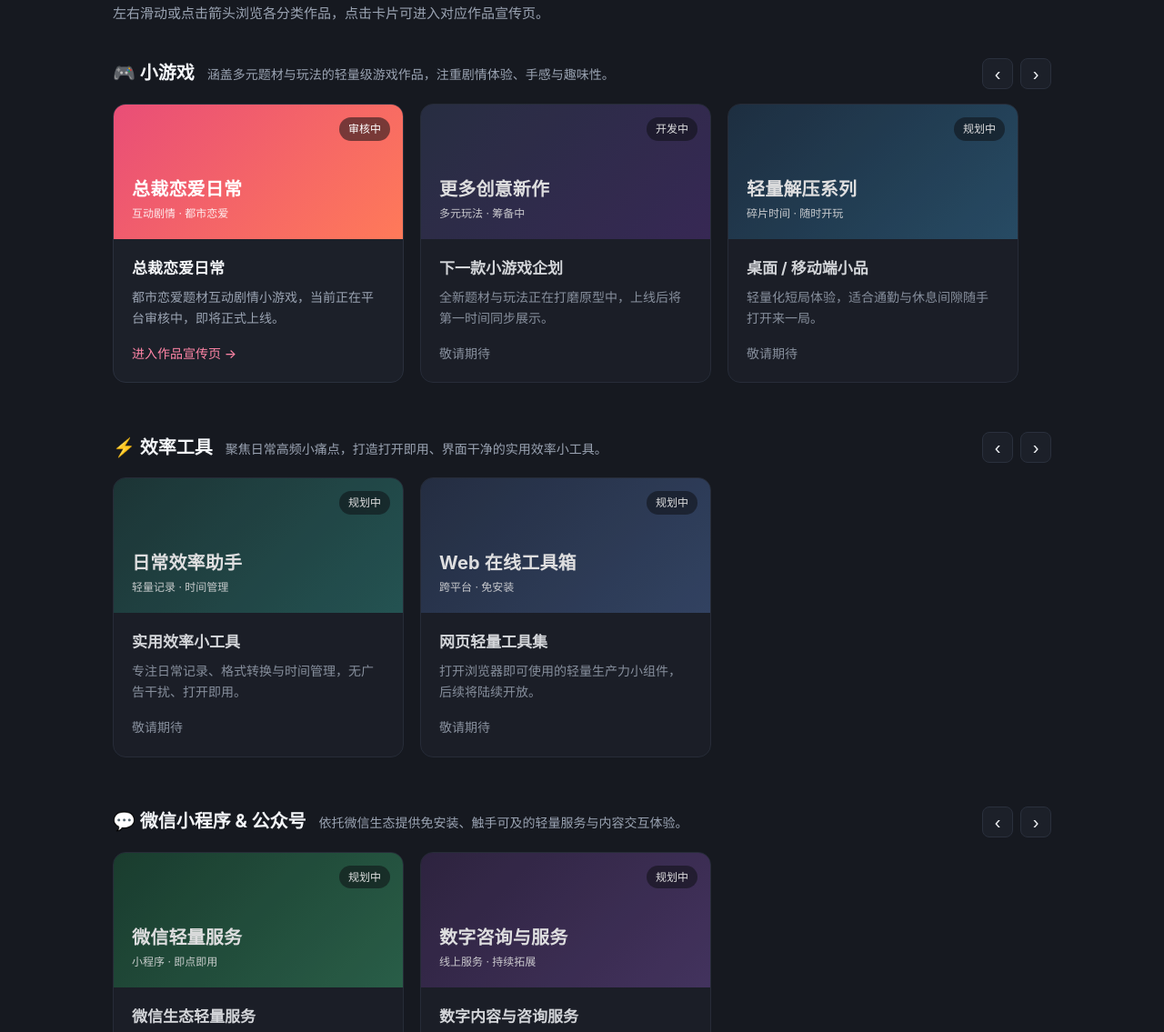
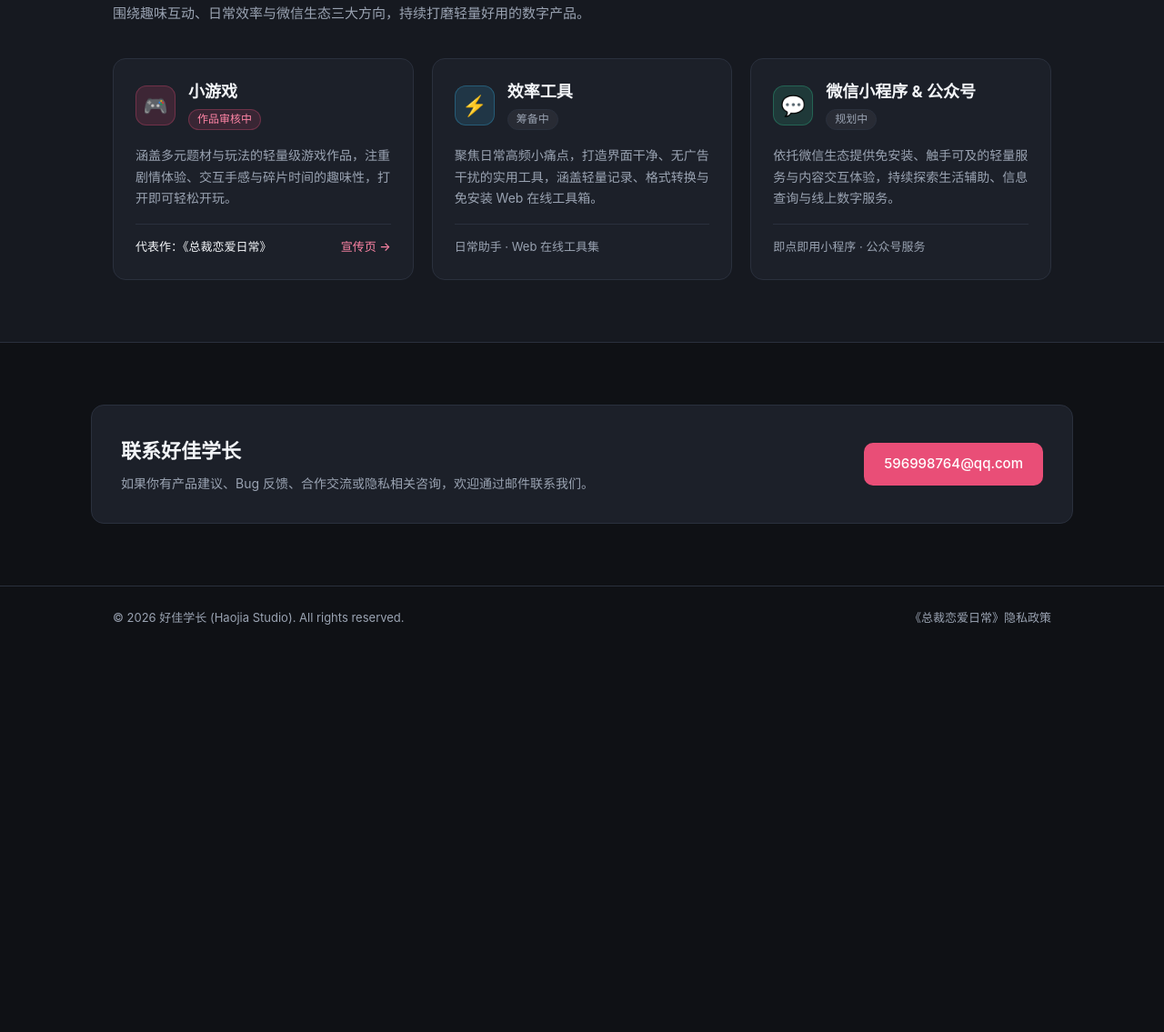
Before and after one commit to talenxie/public, a plain HTML site: page index.html in a window 1280 px wide. Shown: the part 660-1795 px from the top of the page at 91% size. After the commit the page ends 1374 px from the top, so only its background shows below. Drawn offline with Linux system fonts and the light colour scheme.

Commit message:
refactor: redesign product list into 3-column module cards

```diff
--- a/assets/style.css
+++ b/assets/style.css
@@ -190,194 +190,117 @@ a {
   font-size: 15px;
 }
 
-/* Category & Carousel */
-.category-block {
-  margin-bottom: 44px;
+/* Category Grid (3 columns in one row) */
+.category-grid {
+  display: grid;
+  grid-template-columns: repeat(3, minmax(0, 1fr));
+  gap: 20px;
 }
 
-.category-block:last-child {
-  margin-bottom: 0;
+.category-card {
+  background: var(--card);
+  border: 1px solid var(--border);
+  border-radius: var(--radius);
+  padding: 24px;
+  display: flex;
+  flex-direction: column;
+  gap: 16px;
+  transition: transform 0.2s, border-color 0.2s, box-shadow 0.2s;
 }
 
-.category-head {
+.category-card:hover {
+  transform: translateY(-3px);
+  border-color: rgba(233, 78, 119, 0.45);
+  box-shadow: 0 12px 28px rgba(0, 0, 0, 0.28);
+}
+
+.category-card-head {
+  display: flex;
+  align-items: center;
+  gap: 14px;
+}
+
+.category-icon {
+  width: 44px;
+  height: 44px;
+  border-radius: 12px;
+  display: grid;
+  place-items: center;
+  font-size: 22px;
+  flex-shrink: 0;
+}
+
+.icon-game {
+  background: rgba(233, 78, 119, 0.16);
+  border: 1px solid rgba(233, 78, 119, 0.3);
+}
+
+.icon-tool {
+  background: rgba(56, 189, 248, 0.14);
+  border: 1px solid rgba(56, 189, 248, 0.28);
+}
+
+.icon-wechat {
+  background: rgba(52, 211, 153, 0.14);
+  border: 1px solid rgba(52, 211, 153, 0.28);
+}
+
+.category-card-head h3 {
+  font-size: 18px;
+  line-height: 1.3;
+  margin-bottom: 4px;
+}
+
+.category-tag {
+  display: inline-block;
+  font-size: 12px;
+  line-height: 1.2;
+  padding: 3px 9px;
+  border-radius: 999px;
+  color: var(--muted);
+  background: rgba(255, 255, 255, 0.05);
+  border: 1px solid var(--border);
+}
+
+.category-tag.is-active {
+  color: #ff85a6;
+  background: rgba(233, 78, 119, 0.14);
+  border-color: rgba(233, 78, 119, 0.3);
+}
+
+.category-summary {
+  color: var(--muted);
+  font-size: 14px;
+  line-height: 1.7;
+  flex: 1;
+}
+
+.category-meta {
+  padding-top: 14px;
+  border-top: 1px solid var(--border);
+  font-size: 13px;
+}
+
+.module-link {
   display: flex;
   align-items: center;
   justify-content: space-between;
-  gap: 16px;
-  margin-bottom: 16px;
-  flex-wrap: wrap;
+  gap: 8px;
+  color: var(--text);
+  font-weight: 500;
+  transition: color 0.2s;
 }
 
-.category-title-row {
-  display: flex;
-  align-items: baseline;
-  gap: 14px;
-  flex-wrap: wrap;
-}
-
-.category-title-row h3 {
-  font-size: 20px;
+.module-link .arrow {
+  color: #ff85a6;
   white-space: nowrap;
 }
 
-.category-desc {
-  font-size: 14px;
-  color: var(--muted);
-}
-
-.carousel-controls {
-  display: flex;
-  gap: 8px;
-}
-
-.carousel-btn {
-  width: 34px;
-  height: 34px;
-  border-radius: 8px;
-  border: 1px solid var(--border);
-  background: var(--card);
-  color: var(--text);
-  font-size: 20px;
-  line-height: 1;
-  cursor: pointer;
-  display: grid;
-  place-items: center;
-  transition: border-color 0.2s, background 0.2s;
-}
-
-.carousel-btn:hover {
-  border-color: var(--accent);
-  background: #232834;
-}
-
-.carousel-track {
-  display: flex;
-  gap: 18px;
-  overflow-x: auto;
-  scroll-snap-type: x mandatory;
-  scroll-behavior: smooth;
-  padding-bottom: 10px;
-  scrollbar-width: thin;
-  scrollbar-color: var(--border) transparent;
-}
-
-.carousel-track::-webkit-scrollbar {
-  height: 6px;
-}
-
-.carousel-track::-webkit-scrollbar-thumb {
-  background: var(--border);
-  border-radius: 999px;
-}
-
-.carousel-card {
-  flex: 0 0 320px;
-  scroll-snap-align: start;
-  background: var(--card);
-  border: 1px solid var(--border);
-  border-radius: var(--radius);
-  overflow: hidden;
-  display: flex;
-  flex-direction: column;
-  transition: transform 0.2s, border-color 0.2s, box-shadow 0.2s;
-}
-
-a.carousel-card:hover {
-  transform: translateY(-3px);
-  border-color: rgba(233, 78, 119, 0.55);
-  box-shadow: 0 10px 28px rgba(0, 0, 0, 0.32);
-}
-
-.carousel-card.is-upcoming {
-  opacity: 0.86;
-}
-
-.carousel-cover {
-  position: relative;
-  height: 148px;
-  padding: 18px 20px;
-  display: flex;
-  flex-direction: column;
-  justify-content: flex-end;
-  color: #fff;
-}
-
-.cover-romance {
-  background: linear-gradient(135deg, #e94e77 0%, #ff7a59 100%);
-}
-
-.cover-arcade {
-  background: linear-gradient(135deg, #2b3248 0%, #3d2c5e 100%);
-}
-
-.cover-puzzle {
-  background: linear-gradient(135deg, #1f3347 0%, #2a5470 100%);
-}
-
-.cover-tool {
-  background: linear-gradient(135deg, #1e3a3a 0%, #275d5b 100%);
-}
-
-.cover-web {
-  background: linear-gradient(135deg, #273248 0%, #374a6d 100%);
-}
-
-.cover-wechat {
-  background: linear-gradient(135deg, #1b4332 0%, #2d6a4f 100%);
-}
-
-.cover-service {
-  background: linear-gradient(135deg, #322645 0%, #4b3869 100%);
-}
-
-.cover-badge {
-  position: absolute;
-  top: 14px;
-  right: 14px;
-  font-size: 12px;
-  padding: 3px 10px;
-  border-radius: 999px;
-  background: rgba(15, 17, 21, 0.55);
-  backdrop-filter: blur(4px);
-}
-
-.cover-title {
-  font-size: 20px;
-  font-weight: 700;
-  letter-spacing: 0.01em;
-}
-
-.cover-sub {
-  font-size: 12px;
-  opacity: 0.88;
-}
-
-.carousel-body {
-  padding: 18px 20px 20px;
-  display: flex;
-  flex-direction: column;
-  flex: 1;
-}
-
-.carousel-body h4 {
-  font-size: 17px;
-  margin-bottom: 6px;
-}
-
-.carousel-body p {
-  color: var(--muted);
-  font-size: 14px;
-  margin-bottom: 16px;
-  flex: 1;
-}
-
-.card-cta {
-  font-size: 14px;
-  font-weight: 500;
+.module-link:hover {
   color: #ff85a6;
 }
 
-.card-cta.muted {
+.module-status {
   color: var(--muted);
 }
 
@@ -424,6 +347,12 @@ a.carousel-card:hover {
   color: var(--text);
 }
 
+@media (max-width: 860px) {
+  .category-grid {
+    grid-template-columns: 1fr;
+  }
+}
+
 @media (max-width: 640px) {
   .nav-links {
     display: none;
@@ -431,10 +360,4 @@ a.carousel-card:hover {
   .hero {
     padding: 60px 0 44px;
   }
-  .carousel-card {
-    flex: 0 0 82vw;
-  }
-  .carousel-controls {
-    display: none;
-  }
 }
--- a/index.html
+++ b/index.html
@@ -41,146 +41,66 @@
       </div>
     </section>
 
-    <!-- 产品列表（按分类横向轮播） -->
+    <!-- 产品列表（三栏模块概览） -->
     <section id="projects" class="section section-alt">
       <div class="container">
         <h2 class="section-title">产品列表</h2>
-        <p class="section-sub">左右滑动或点击箭头浏览各分类作品，点击卡片可进入对应作品宣传页。</p>
+        <p class="section-sub">围绕趣味互动、日常效率与微信生态三大方向，持续打磨轻量好用的数字产品。</p>
 
-        <!-- 分类 1：小游戏 -->
-        <div class="category-block">
-          <div class="category-head">
-            <div class="category-title-row">
-              <h3>🎮 小游戏</h3>
-              <span class="category-desc">涵盖多元题材与玩法的轻量级游戏作品，注重剧情体验、手感与趣味性。</span>
-            </div>
-            <div class="carousel-controls">
-              <button type="button" class="carousel-btn" data-dir="-1" aria-label="向左滚动">‹</button>
-              <button type="button" class="carousel-btn" data-dir="1" aria-label="向右滚动">›</button>
-            </div>
-          </div>
-          <div class="carousel-track">
-            <a href="./loveStory/index.html" class="carousel-card">
-              <div class="carousel-cover cover-romance">
-                <span class="cover-badge">审核中</span>
-                <div class="cover-title">总裁恋爱日常</div>
-                <span class="cover-sub">互动剧情 · 都市恋爱</span>
-              </div>
-              <div class="carousel-body">
-                <h4>总裁恋爱日常</h4>
-                <p>都市恋爱题材互动剧情小游戏，当前正在平台审核中，即将正式上线。</p>
-                <span class="card-cta">进入作品宣传页 →</span>
-              </div>
-            </a>
-
-            <div class="carousel-card is-upcoming">
-              <div class="carousel-cover cover-arcade">
-                <span class="cover-badge">开发中</span>
-                <div class="cover-title">更多创意新作</div>
-                <span class="cover-sub">多元玩法 · 筹备中</span>
-              </div>
-              <div class="carousel-body">
-                <h4>下一款小游戏企划</h4>
-                <p>全新题材与玩法正在打磨原型中，上线后将第一时间同步展示。</p>
-                <span class="card-cta muted">敬请期待</span>
+        <div class="category-grid">
+          <!-- 模块 1：小游戏 -->
+          <article class="category-card">
+            <div class="category-card-head">
+              <span class="category-icon icon-game" aria-hidden="true">🎮</span>
+              <div>
+                <h3>小游戏</h3>
+                <span class="category-tag is-active">作品审核中</span>
               </div>
             </div>
+            <p class="category-summary">
+              涵盖多元题材与玩法的轻量级游戏作品，注重剧情体验、交互手感与碎片时间的趣味性，打开即可轻松开玩。
+            </p>
+            <div class="category-meta">
+              <a href="./loveStory/index.html" class="module-link">
+                <span>代表作：《总裁恋爱日常》</span>
+                <span class="arrow">宣传页 →</span>
+              </a>
+            </div>
+          </article>
 
-            <div class="carousel-card is-upcoming">
-              <div class="carousel-cover cover-puzzle">
-                <span class="cover-badge">规划中</span>
-                <div class="cover-title">轻量解压系列</div>
-                <span class="cover-sub">碎片时间 · 随时开玩</span>
-              </div>
-              <div class="carousel-body">
-                <h4>桌面 / 移动端小品</h4>
-                <p>轻量化短局体验，适合通勤与休息间隙随手打开来一局。</p>
-                <span class="card-cta muted">敬请期待</span>
+          <!-- 模块 2：效率工具 -->
+          <article class="category-card">
+            <div class="category-card-head">
+              <span class="category-icon icon-tool" aria-hidden="true">⚡</span>
+              <div>
+                <h3>效率工具</h3>
+                <span class="category-tag">筹备中</span>
               </div>
             </div>
-          </div>
-        </div>
+            <p class="category-summary">
+              聚焦日常高频小痛点，打造界面干净、无广告干扰的实用工具，涵盖轻量记录、格式转换与免安装 Web 在线工具箱。
+            </p>
+            <div class="category-meta">
+              <span class="module-status">日常助手 · Web 在线工具集</span>
+            </div>
+          </article>
 
-        <!-- 分类 2：效率工具 -->
-        <div class="category-block">
-          <div class="category-head">
-            <div class="category-title-row">
-              <h3>⚡ 效率工具</h3>
-              <span class="category-desc">聚焦日常高频小痛点，打造打开即用、界面干净的实用效率小工具。</span>
-            </div>
-            <div class="carousel-controls">
-              <button type="button" class="carousel-btn" data-dir="-1" aria-label="向左滚动">‹</button>
-              <button type="button" class="carousel-btn" data-dir="1" aria-label="向右滚动">›</button>
-            </div>
-          </div>
-          <div class="carousel-track">
-            <div class="carousel-card is-upcoming">
-              <div class="carousel-cover cover-tool">
-                <span class="cover-badge">规划中</span>
-                <div class="cover-title">日常效率助手</div>
-                <span class="cover-sub">轻量记录 · 时间管理</span>
-              </div>
-              <div class="carousel-body">
-                <h4>实用效率小工具</h4>
-                <p>专注日常记录、格式转换与时间管理，无广告干扰、打开即用。</p>
-                <span class="card-cta muted">敬请期待</span>
+          <!-- 模块 3：微信小程序 & 公众号 -->
+          <article class="category-card">
+            <div class="category-card-head">
+              <span class="category-icon icon-wechat" aria-hidden="true">💬</span>
+              <div>
+                <h3>微信小程序 &amp; 公众号</h3>
+                <span class="category-tag">规划中</span>
               </div>
             </div>
-
-            <div class="carousel-card is-upcoming">
-              <div class="carousel-cover cover-web">
-                <span class="cover-badge">规划中</span>
-                <div class="cover-title">Web 在线工具箱</div>
-                <span class="cover-sub">跨平台 · 免安装</span>
-              </div>
-              <div class="carousel-body">
-                <h4>网页轻量工具集</h4>
-                <p>打开浏览器即可使用的轻量生产力小组件，后续将陆续开放。</p>
-                <span class="card-cta muted">敬请期待</span>
-              </div>
+            <p class="category-summary">
+              依托微信生态提供免安装、触手可及的轻量服务与内容交互体验，持续探索生活辅助、信息查询与线上数字服务。
+            </p>
+            <div class="category-meta">
+              <span class="module-status">即点即用小程序 · 公众号服务</span>
             </div>
-          </div>
-        </div>
-
-        <!-- 分类 3：微信小程序 & 公众号 -->
-        <div class="category-block">
-          <div class="category-head">
-            <div class="category-title-row">
-              <h3>💬 微信小程序 &amp; 公众号</h3>
-              <span class="category-desc">依托微信生态提供免安装、触手可及的轻量服务与内容交互体验。</span>
-            </div>
-            <div class="carousel-controls">
-              <button type="button" class="carousel-btn" data-dir="-1" aria-label="向左滚动">‹</button>
-              <button type="button" class="carousel-btn" data-dir="1" aria-label="向右滚动">›</button>
-            </div>
-          </div>
-          <div class="carousel-track">
-            <div class="carousel-card is-upcoming">
-              <div class="carousel-cover cover-wechat">
-                <span class="cover-badge">规划中</span>
-                <div class="cover-title">微信轻量服务</div>
-                <span class="cover-sub">小程序 · 即点即用</span>
-              </div>
-              <div class="carousel-body">
-                <h4>微信生态轻量服务</h4>
-                <p>结合公众号与小程序生态，提供便捷的生活、信息与辅助服务。</p>
-                <span class="card-cta muted">敬请期待</span>
-              </div>
-            </div>
-
-            <div class="carousel-card is-upcoming">
-              <div class="carousel-cover cover-service">
-                <span class="cover-badge">规划中</span>
-                <div class="cover-title">数字咨询与服务</div>
-                <span class="cover-sub">线上服务 · 持续拓展</span>
-              </div>
-              <div class="carousel-body">
-                <h4>数字内容与咨询服务</h4>
-                <p>持续探索面向个人与小团队的数字咨询与轻量线上服务产品。</p>
-                <span class="card-cta muted">敬请期待</span>
-              </div>
-            </div>
-          </div>
+          </article>
         </div>
       </div>
     </section>
```
